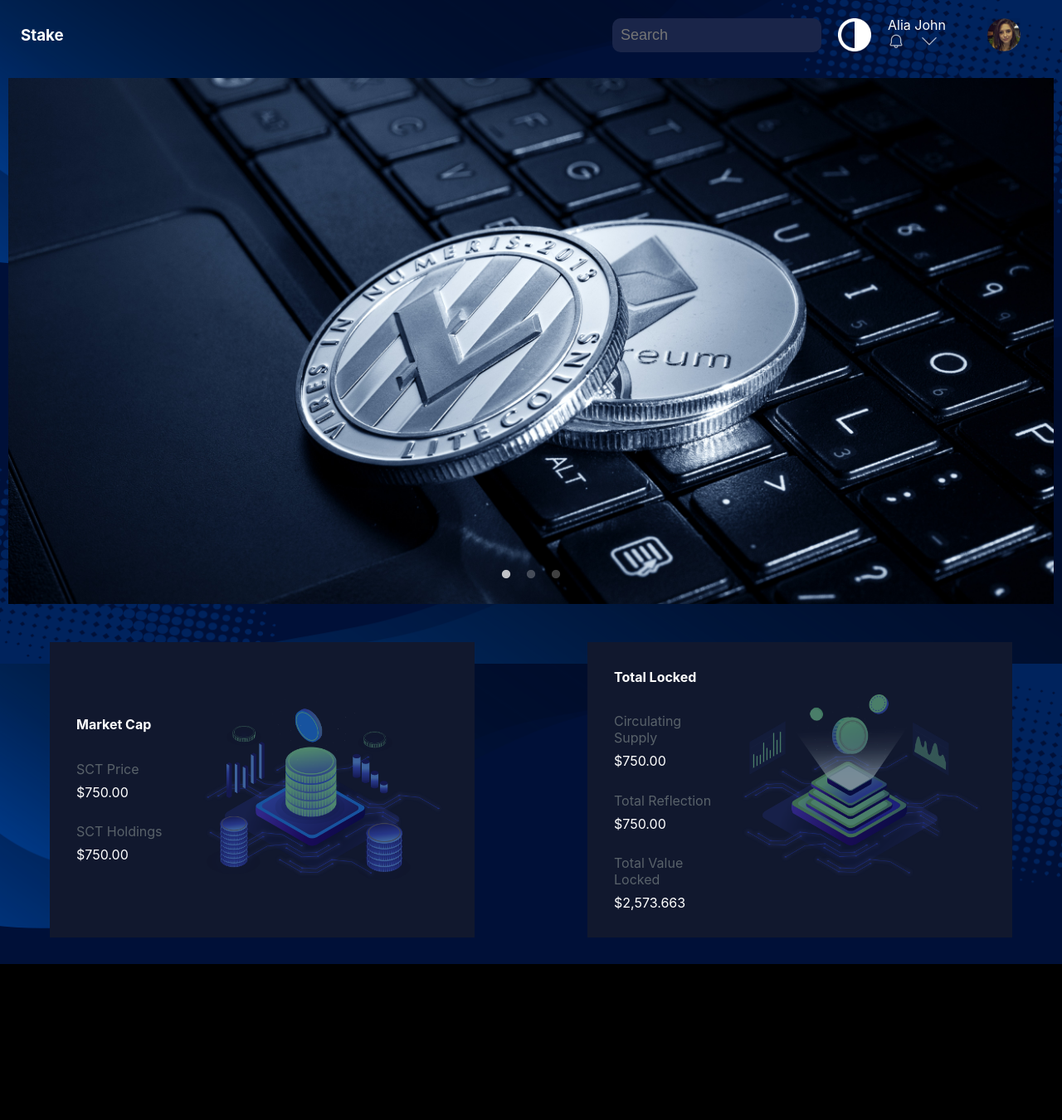
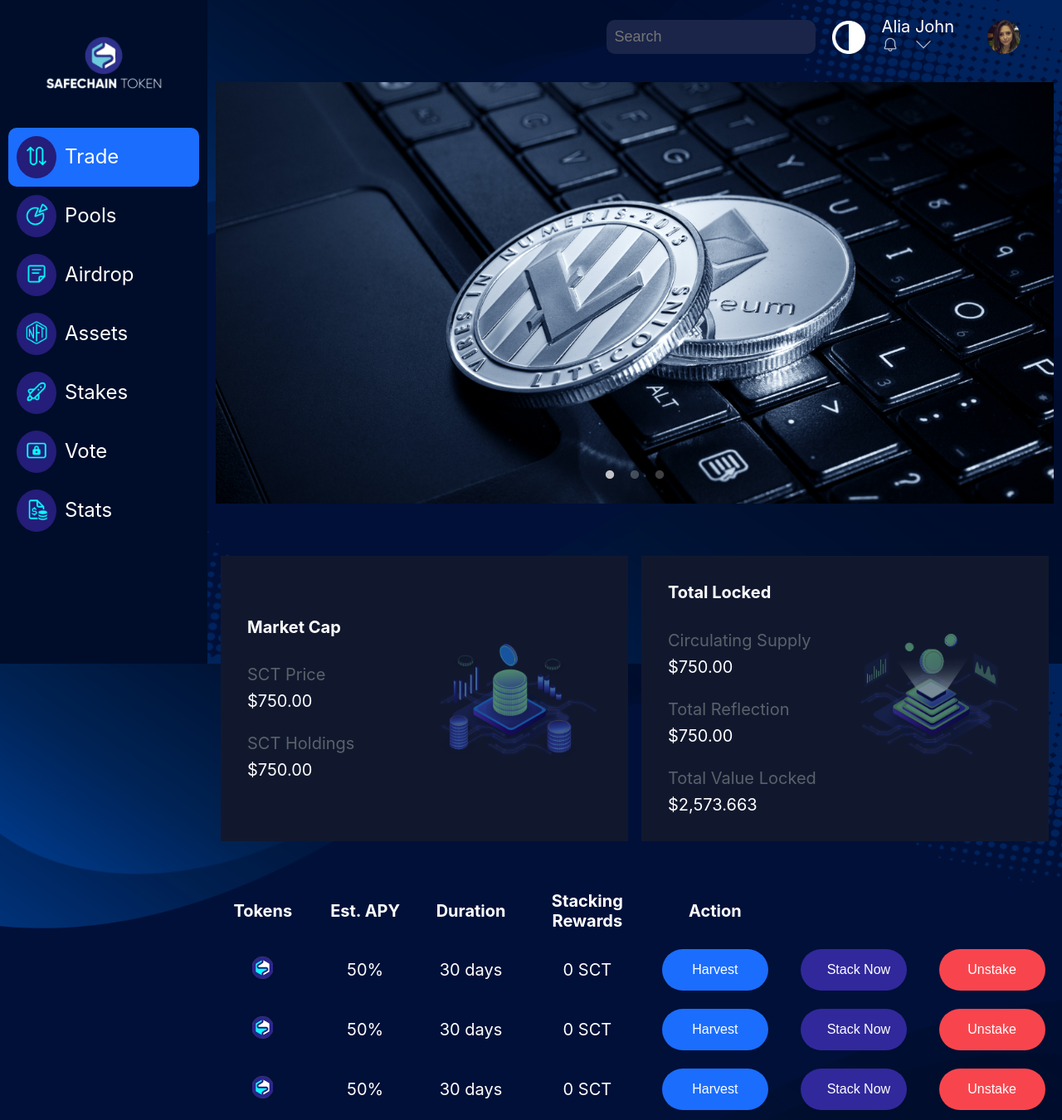
Before and after one commit to ashrhmn/react-dashboard-demo, a React (Vite) app: page / in a window 1280 px wide. Shown: the whole page at 83% size. Before the commit the page ends 1162 px from the top, so only its background shows below. Built offline with nearby package versions, Linux system fonts and the light colour scheme.

Commit message:
Add sidebar and fix with vws

```diff
--- a/src/App.jsx
+++ b/src/App.jsx
@@ -76,10 +76,16 @@
 
   return (
     <div>
+      <SideBar items={sideBarItems} />
       <Nav menuItem={sideBarItems} />
-      <div className="top-section">
-        <ImageSlider />
-        <RightCards cardData={cardData} />
+      <div className="body-section">
+        <div className="top-section">
+          <ImageSlider />
+          <RightCards cardData={cardData} />
+        </div>
+        <div>
+          <HistoryView />
+        </div>
       </div>
     </div>
   );
--- a/src/App.scss
+++ b/src/App.scss
@@ -9,16 +9,30 @@
     background-size: cover;
     background-repeat: no-repeat;
     background-attachment: fixed;
-    max-width: 1440px;
-    margin: auto;
+    max-width: 3840px;
+    // margin: auto;
     color: white;
+    font-size: 1.25rem;
+    @include desktop-view() {
+        font-size: 1vw;
+    }
 }
 
 .top-section {
     display: flex;
+    // max-width: 2190px;
+    // background-color: green;
     flex-direction: column;
+    margin: 0 auto;
+    object-fit: scale-down;
     @include desktop-view() {
         flex-direction: row;
         align-items: center;
     }
 }
+
+.body-section {
+    @include tablet-view() {
+        margin-left: 250px;
+    }
+}
--- a/src/components/Card.scss
+++ b/src/components/Card.scss
@@ -6,22 +6,26 @@
     background-color: rgb(17, 24, 46);
     padding: 2rem;
     margin: 2rem auto;
+    overflow: hidden;
     // max-width: 50rem;
     // min-width: 40rem;
     width: 90%;
     gap: 1rem;
     @include tablet-view {
         max-width: 40vw;
-        min-width: unset;
+        // min-width: unset;
     }
     @include desktop-view {
-        max-width: 50vw;
-        min-width: 40rem;
+        max-width: 65rem;
+        // width: fit-content(45rem);
+        // min-width: 35rem;
+        width: 30vw;
     }
     .left {
         display: flex;
         flex-direction: column;
         gap: 2vw;
+        width: 50%;
         &-title {
             font-weight: 700;
         }
@@ -39,12 +43,12 @@
         }
     }
     .right {
-        width: 50%;
+        // width: 50%;
         max-width: 300px;
         overflow: hidden;
         object-fit: cover;
         &-img {
-            max-width: 300px;
+            width: 200px;
         }
     }
 }
--- a/src/components/HistoryView.jsx
+++ b/src/components/HistoryView.jsx
@@ -1,4 +1,6 @@
 import React from "react";
+
+import "./HistoryView.scss"
 
 import tokenIcon from "../assets/PNG_image_4__1_-removebg-preview (1).png";
 
--- /dev/null
+++ b/src/components/HistoryView.scss
@@ -0,0 +1,58 @@
+@use "../styles/" as *;
+.history-view {
+    // background-color: red;
+    color: white;
+    // margin: 20px 0;
+    // font-size: 20px;
+    width: 100%;
+    overflow-x: scroll;
+    scrollbar-width: none;
+    .table-image {
+        width: 25px;
+        @include desktop-view() {
+            width: 2vw;
+        }
+    }
+    th {
+        padding: 10px;
+    }
+    td {
+        padding: 10px;
+        width: 15vw;
+        text-align: center;
+        button {
+            width: 8rem;
+            padding: 1rem 2rem;
+            border-radius: 2rem;
+            @include desktop-view() {
+                width: 9vw;
+                padding: 1vw 1vw;
+                border-radius: 1.5vw;
+            }
+            border: none;
+            color: white;
+            white-space: nowrap;
+        }
+        .blue-button {
+            background-color: rgb(27, 109, 254);
+            font-size: 1rem;
+            @include desktop-view() {
+                font-size: 1vw;
+            }
+        }
+        .purple-button {
+            background-color: rgb(49, 40, 156);
+            font-size: 1rem;
+            @include desktop-view() {
+                font-size: 1vw;
+            }
+        }
+        .orange-button {
+            background-color: rgb(248, 69, 77);
+            font-size: 1rem;
+            @include desktop-view() {
+                font-size: 1vw;
+            }
+        }
+    }
+}
--- a/src/components/ImageSlider.scss
+++ b/src/components/ImageSlider.scss
@@ -2,14 +2,18 @@
 $color-dot: rgb(37, 34, 118);
 $color-dot: white;
 .slider {
+    // background-color: red;
     margin: 10px;
     @include desktop-view() {
-        max-width: 50vw;
+        // width: 55vw;
+        width: 59%;
+        max-width: 110rem;
     }
     &-image {
         width: 100%;
         @include desktop-view() {
-            max-width: 50vw;
+            max-width: 110rem;
+            // width: 47vw;
         }
     }
 }
--- a/src/components/Nav.scss
+++ b/src/components/Nav.scss
@@ -112,7 +112,7 @@
         }
     }
     &-icon {
-        width: 3rem;
+        width: 30px;
         padding: 10px;
     }
     &-icon-container {
--- a/src/components/RightCards.scss
+++ b/src/components/RightCards.scss
@@ -2,11 +2,14 @@
 .right-cards-container {
     display: flex;
     flex-direction: column;
+    padding: 1rem;
+    // background-color: purple;
     @include tablet-view() {
         flex-direction: row;
         gap: 1rem;
     }
     @include desktop-view() {
         flex-direction: column;
+        width: 39%;
     }
 }
--- a/src/components/SideBar.jsx
+++ b/src/components/SideBar.jsx
@@ -1,18 +1,24 @@
-import React from "react";
+import React, { useState } from "react";
 
-import sideBarIcon from '../assets/PNG_image_6-removebg-preview.png'
+import "./SideBar.scss";
+
+import sideBarIcon from "../assets/PNG_image_6-removebg-preview.png";
 
 const SideBar = ({ items }) => {
+  const [selectedIndex, setSelectedIndex] = useState(0);
+
   return (
     <div className="sidebar">
-      <img
-        style={{ width: "250px" }}
-        src={sideBarIcon}
-        alt=""
-      />
+      <img style={{ width: "250px" }} src={sideBarIcon} alt="" />
       <div className="nav-items">
-        {items.map((item) => (
-          <div className="sidebar-item" key={item.title}>
+        {items.map((item, index) => (
+          <div
+            className={`sidebar-item ${
+              index == selectedIndex ? "sidebar-item-active" : ""
+            }`}
+            onClick={() => setSelectedIndex(index)}
+            key={item.title}
+          >
             <div className="sidebar-icon-container">
               <img className="sidebar-icon" src={item.img} alt="" />
             </div>
--- /dev/null
+++ b/src/components/SideBar.scss
@@ -0,0 +1,44 @@
+@use "../styles/" as *;
+.sidebar {
+    position: fixed;
+    left: 0;
+    top: 0;
+    bottom: 0;
+    z-index: 20;
+    display: flex;
+    flex-direction: column;
+    width: 250px;
+    background-color: #000d2a;
+    display: none;
+    font-size: 1vw;
+    @include tablet-view() {
+        display: block;
+    }
+    &-item {
+        display: flex;
+        justify-content: flex-start;
+        padding: 10px;
+        margin: 0 10px;
+        border-radius: 10px;
+        cursor: pointer;
+        &:hover {
+            background-color: #1b6dfe;
+        }
+        &-active {
+            background-color: #1b6dfe;
+        }
+    }
+    &-icon {
+        width: 3rem;
+        padding: 10px;
+    }
+    &-icon-container {
+        background-color: #241d79;
+        border-radius: 50%;
+    }
+    &-title {
+        color: white;
+        font-size: 24px;
+        padding: 10px;
+    }
+}
--- a/src/main.scss
+++ /dev/null
@@ -1,321 +0,0 @@
-$color-primary: rgb(26, 37, 73);
-$color-secondary: #292580;
-@mixin mobile-view {
-    @media screen and (min-width: 0px) and (max-width: 993px) {
-        @content;
-    }
-}
-
-@mixin tablet-view {
-    @media screen and (min-width: 994px) and (max-width: 1400px) {
-        @content;
-    }
-}
-
-@mixin desktop-view {
-    @media screen and (min-width: 1401px) and (max-width: 2160px) {
-        @content;
-    }
-}
-
-* {
-    // box-sizing: border-box;
-}
-
-body {
-    background-color: black;
-    background-image: url("./assets/bg.png");
-    background-size: cover;
-    background-repeat: no-repeat;
-    background-attachment: fixed;
-    max-width: 1440px;
-    margin: auto;
-}
-
-.container {
-    height: 100vh;
-}
-
-nav {
-    padding: 20px 10px;
-    display: flex;
-    align-items: center;
-    justify-content: space-between;
-    .nav-search {
-        border-radius: 10px;
-        border: none;
-        font-size: 18px;
-        color: white;
-        background-color: rgb(26, 37, 73);
-        padding: 10px;
-        &:focus {
-            outline: none;
-        }
-        @include mobile-view() {
-            display: none;
-        }
-    }
-    h3 {
-        color: white;
-        margin: 0 15px;
-    }
-    .avatar {
-        width: 40px;
-    }
-    .ico {
-        width: 20px;
-    }
-    span {
-        color: white;
-    }
-    .toogleThemeBtn {
-        width: 40px;
-    }
-    .right-nav {
-        display: flex;
-        align-items: center;
-        * {
-            margin-right: 20px;
-        }
-    }
-    .nav-menu {
-        color: white;
-        width: 30px;
-        display: none;
-        @include mobile-view() {
-            display: block;
-        }
-    }
-}
-
-.indicator {
-    display: flex;
-    justify-content: center;
-}
-
-%imgIndicator {
-    height: 20px;
-    width: 20px;
-    margin: 5px;
-    border-radius: 50%;
-    transform: translateY(-165px);
-    @include mobile-view() {
-        transform: translateY(-40px);
-    }
-}
-
-.imgIndicator-active {
-    @extend %imgIndicator;
-    background-color: $color-secondary;
-}
-
-.imgIndicator-inactive {
-    @extend %imgIndicator;
-    background-color: $color-primary;
-}
-
-.slider-main {
-    // width: 80%;
-    margin: 0 auto;
-    // background-color: aquamarine;
-}
-
-.slider-img-container {
-    margin: 0 auto;
-    position: relative;
-    height: 40vw;
-    object-fit: cover;
-    overflow: hidden;
-    @include tablet-view() {
-        width: 40vw;
-        height: 30vw;
-    }
-    @include desktop-view() {
-        width: 40vw;
-        height: 30vw;
-    }
-    .current {
-        transform: translateX(0%);
-    }
-    .next {
-        transform: translateX(100%);
-    }
-    .prev {
-        transform: translateX(-100%);
-    }
-}
-
-.slider-img {
-    position: absolute;
-    width: 100%;
-    transition: transform 1000ms linear;
-}
-
-.card-view {
-    display: flex;
-    color: white;
-    background-color: #1b2546;
-    justify-content: space-between;
-    padding: 20px;
-    overflow: hidden;
-    margin: 10px auto;
-    width: 30vw;
-    .card-img {
-        // max-width: 70%;
-        width: 200px;
-    }
-    @include mobile-view() {
-        width: 80vw;
-        // max-width: 600px;
-        // width: 80%;
-    }
-    .card-price-view {
-        display: flex;
-        flex-direction: column;
-        margin: 10px 0;
-    }
-    .card-title {
-        font-size: 30px;
-    }
-}
-
-.card-container {
-    // display: flex;
-    // margin: 0 auto;
-    // justify-items: center;
-    // justify-content: center;
-    // width: 400px;
-    // flex-direction: column;
-    @include mobile-view() {}
-    @include tablet-view() {
-        // max-width: 90%;
-    }
-}
-
-.slide-card-view {
-    display: flex;
-    justify-content: space-around;
-    align-items: center;
-    @include mobile-view() {
-        display: block;
-    }
-}
-
-.app-view {
-    margin-left: 250px;
-    @include mobile-view() {
-        margin-left: 0px;
-    }
-}
-
-.sidebar {
-    position: fixed;
-    left: 0;
-    top: 0;
-    bottom: 0;
-    z-index: 20;
-    display: flex;
-    flex-direction: column;
-    width: 250px;
-    background-color: #000d2a;
-    @include mobile-view() {
-        display: none;
-    }
-    &-item {
-        display: flex;
-        justify-content: flex-start;
-        padding: 10px;
-        margin: 0 10px;
-        border-radius: 10px;
-        cursor: pointer;
-        &:hover {
-            background-color: #1b6dfe;
-        }
-    }
-    &-icon {
-        width: 30px;
-        padding: 10px;
-    }
-    &-icon-container {
-        background-color: #241d79;
-        border-radius: 50%;
-    }
-    &-title {
-        color: white;
-        font-size: 24px;
-        padding: 10px;
-    }
-}
-
-.history-view {
-    color: white;
-    margin: 20px;
-    font-size: 20px;
-    width: 90%;
-    overflow-y: scroll;
-    .table-image {
-        width: 30px;
-    }
-    .history-table {
-        margin: 0 auto;
-    }
-    th {
-        padding: 10px;
-    }
-    td {
-        padding: 10px;
-        text-align: center;
-        button {
-            width: 120px;
-            padding: 12px 16px;
-            border-radius: 20px;
-            border: none;
-            color: white;
-        }
-        .blue-button {
-            background-color: #1b6dfe;
-        }
-        .purple-button {
-            background-color: #31289c;
-        }
-        .orange-button {
-            background-color: #fb454d;
-        }
-    }
-}
-
-%menu {
-    color: white;
-    position: fixed;
-    background-color: #09091f;
-    inset: 0;
-    z-index: 30;
-    transition: transform 150ms linear;
-    display: none;
-    @include mobile-view() {
-        display: block;
-    }
-    .btn-close {
-        position: absolute;
-        width: 40px;
-        right: 30px;
-        top: 30px;
-    }
-    .menu-items {
-        .menu-icon {
-            margin: 0 25vw;
-            width: 50%;
-            max-width: 200px;
-        }
-    }
-}
-
-.menu-show {
-    @extend %menu;
-    transform: translateX(0%);
-}
-
-.menu-hide {
-    @extend %menu;
-    transform: translateX(-100%);
-}
--- a/src/styles/_media.scss
+++ b/src/styles/_media.scss
@@ -11,6 +11,12 @@
 
 @mixin desktop-view {
     @media screen and (min-width: 1401px) {
+        @content;
+    }
+}
+
+@mixin unlimited-view {
+    @media screen and (min-width: 2190px) {
         @content;
     }
 }
```
